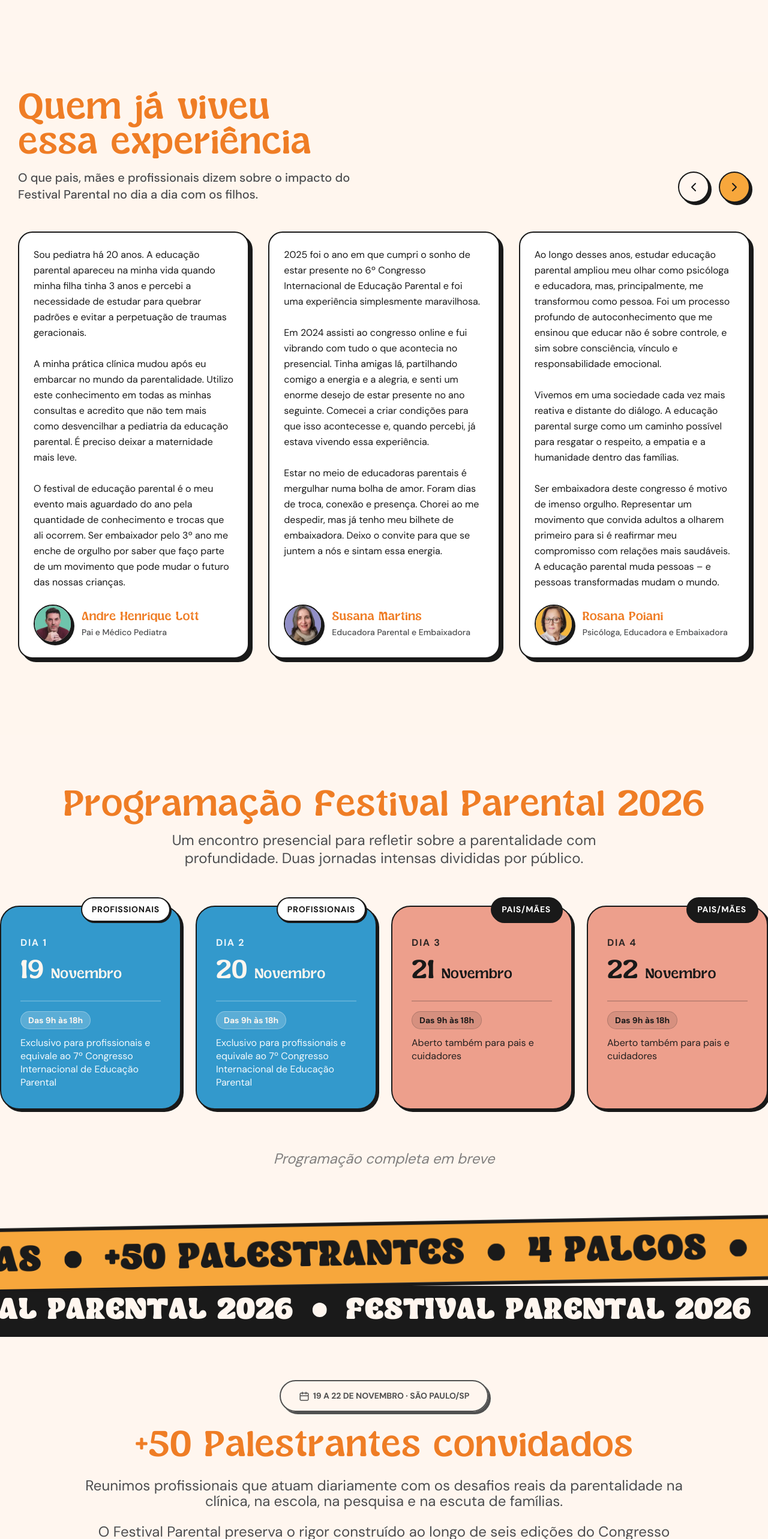
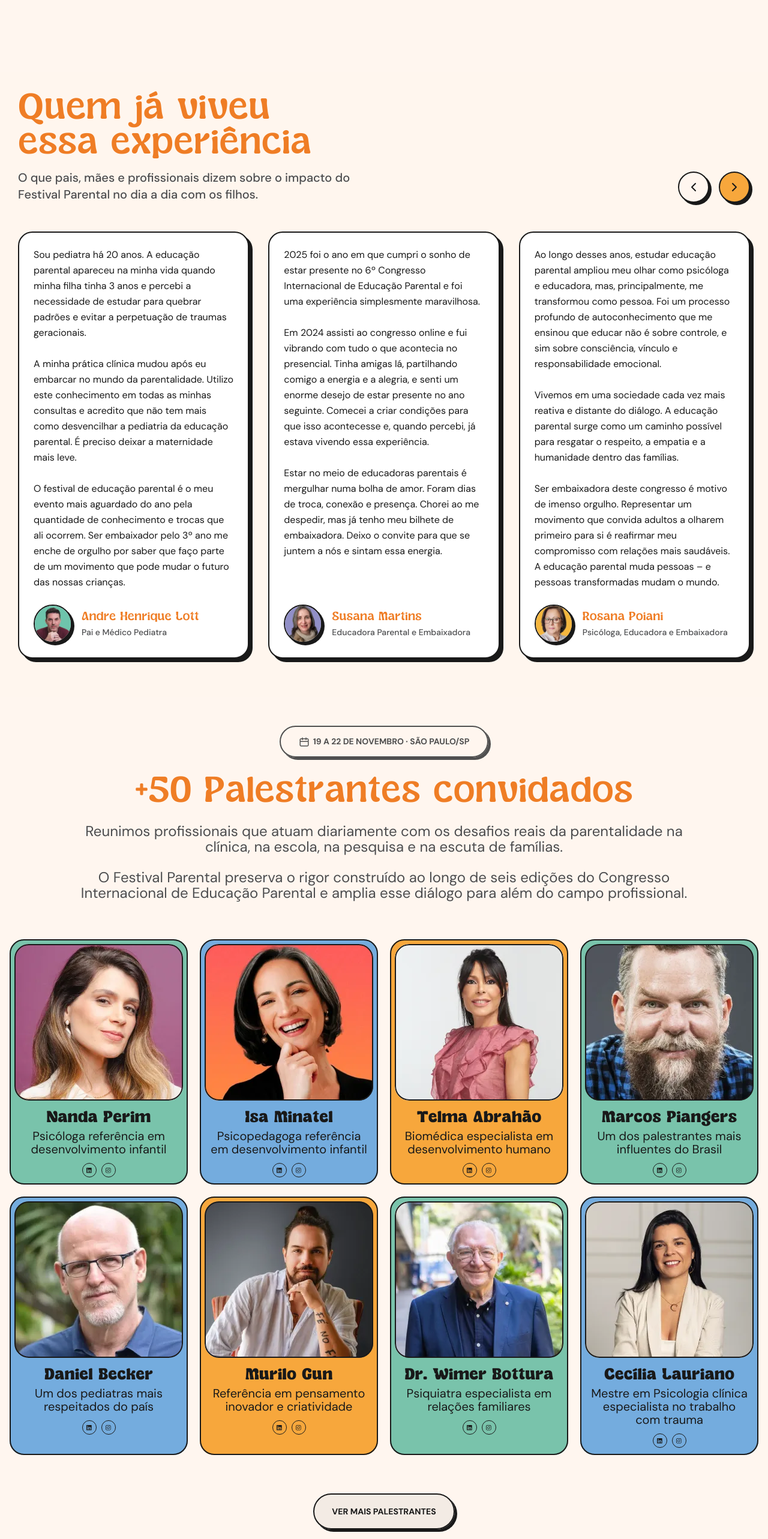
Before and after one commit to oanthonydesign/-LP-Festival-parental, a Next.js app: page / in a window 1280 px wide. Shown: the part 8060-10626 px from the top of the page at 60% size. Built offline with nearby package versions, Linux system fonts and the light colour scheme.

Commit message:
style: ajustes de layout e padding nas seções de palestrantes e depoimentos

```diff
--- a/src/app/page.tsx
+++ b/src/app/page.tsx
@@ -41,10 +41,10 @@ export default function Home() {
                 <Section6 />
                 <Section15 />
                 <Section16 />
-                <SectionScheduleSimple />
+                <SpeakersSection />
                 <Marquee01 />
                 <Marquee02 />
-                <SpeakersSection />
+                <SectionScheduleSimple />
                 <Section5 />
                 <Section7 />
                 <Section9 />
--- a/src/components/sections/Section16.tsx
+++ b/src/components/sections/Section16.tsx
@@ -64,7 +64,7 @@ export default function Section16() {
   ];
 
   return (
-    <section className="bg-[#fff6ee] flex flex-col items-center pt-[32px] pb-[32px] md:pb-[128px] px-4 md:px-[30px] relative w-full overflow-hidden" id="depoimentos">
+    <section className="bg-[#fff6ee] flex flex-col items-center pt-[32px] pb-[32px] md:pb-[64px] px-4 md:px-[30px] relative w-full overflow-hidden" id="depoimentos">
       <div className="w-full max-w-[1280px] flex flex-col gap-8 md:gap-12 relative">
 
         {/* Topo: Título + Botões de Navegação */}
--- a/src/components/sections/SpeakersSection.tsx
+++ b/src/components/sections/SpeakersSection.tsx
@@ -262,8 +262,8 @@ export default function SpeakersSection() {
     };
 
     return (
-        <section className="bg-[#fff6ef] w-full flex flex-col items-center pb-[32px] md:pb-[72px] pt-[72px] relative isolate" id="palestrantes">
-            <div className="layout-container flex flex-col gap-[64px] items-center relative px-4 md:px-0">
+        <section className="bg-[#fff6ef] w-full flex flex-col items-center pb-[32px] md:pb-[72px] pt-[32px] md:pt-[48px] relative isolate" id="palestrantes">
+            <div className="layout-container flex flex-col gap-[64px] items-center relative px-16 md:px-0">
                 {/* Header */}
                 <div className="content-stretch flex flex-col gap-[28px] items-center relative shrink-0 w-full">
                     {/* Event Badge */}
```
Also changed, not shown: public/images/banner 02.webp, public/images/banner 03.webp.
